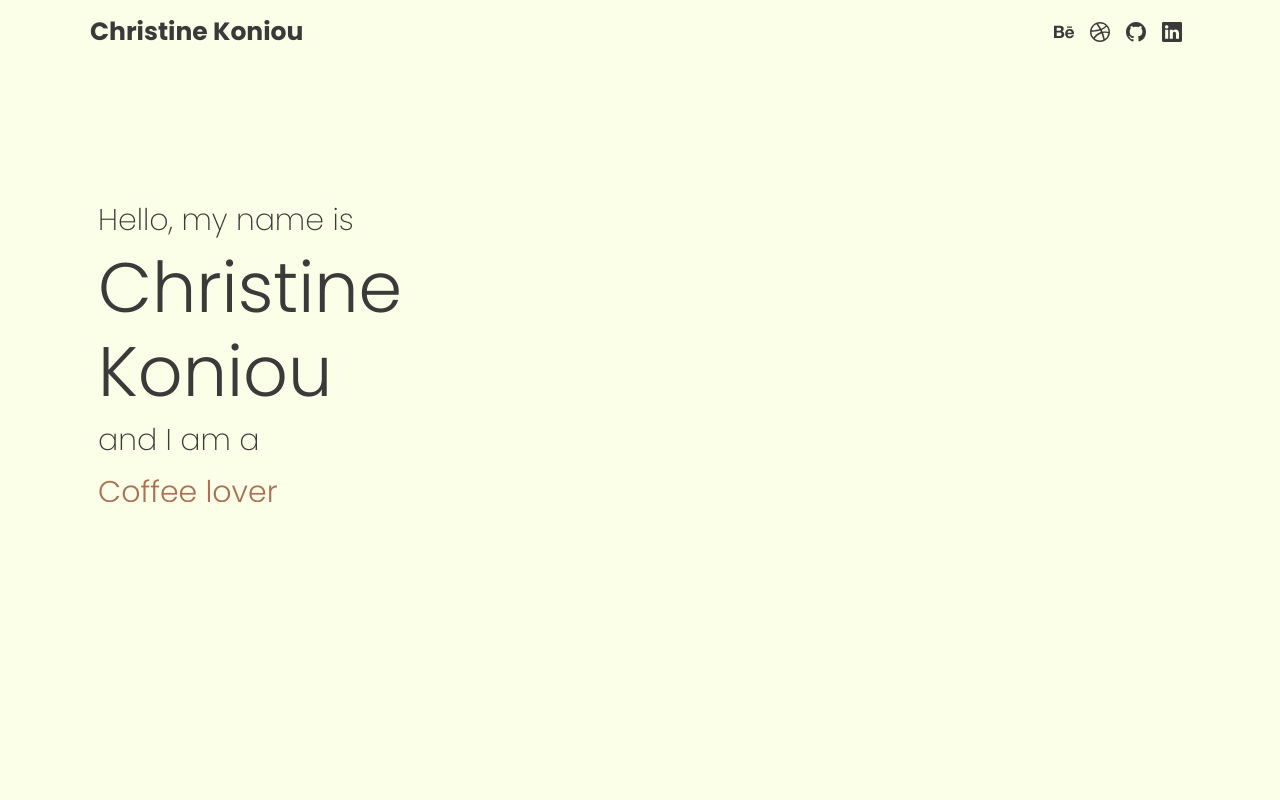
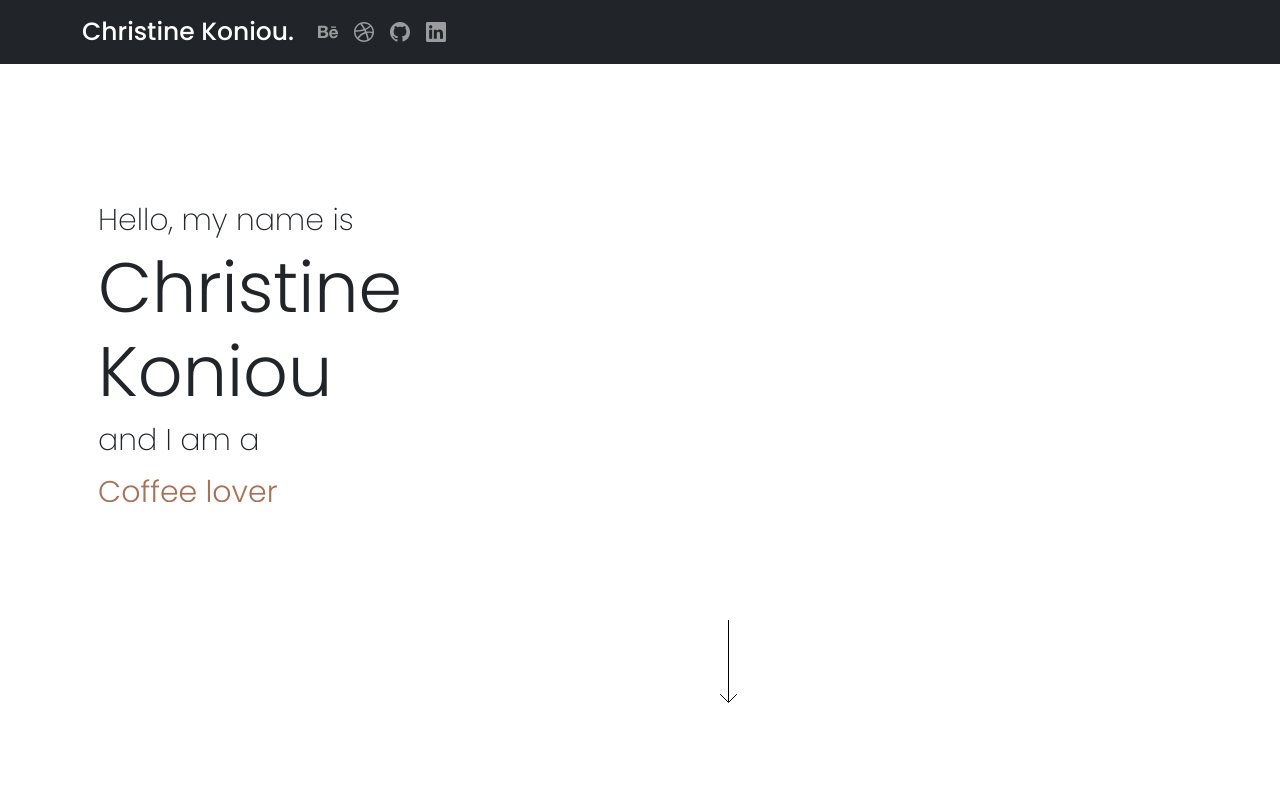
Before and after one commit to christineekn/portfolio, a React (Create React App) app: page / in a window 1280 px wide. Shown: the top 800 px of the page. Built offline with nearby package versions, Linux system fonts and the light colour scheme.

Commit message:
fixing nav bar

```diff
--- a/src/App.css
+++ b/src/App.css
@@ -1,6 +1,10 @@
 * {
+  font-family: "Poppins", sans-serif;
+}
+
+body {
   background-color: #fcffe7;
   color: #3a3a3a;
   margin: 0;
-  font-family: "Poppins", sans-serif;
+
 }
--- a/src/components/Navbar/Topnav.css
+++ b/src/components/Navbar/Topnav.css
@@ -1,19 +1,18 @@
-.list {
-  list-style-type: none;
-  text-align: center;
+.t {
+  display: flex;
+  justify-content: space-between;
+  align-items: center;
+  height: 6rem;
+  /* max-width: 1240px; */
+  width: 100vw;
+  margin: auto;
+}
+
+.me-auto {
+  /* margin-left:auto!important; */
 }
 
 .brand {
   font-size: 25px !important;
-  font-weight: 700;
-  color: #3a3a3a!important;
+  font-weight: 500;
 }
-
-/* Responsive */
-
-/* Mobile */
-@media screen and (max-width : 480px) {
-  .t {
-    display: none;
-  }
-}
--- a/src/components/Navbar/Topnav.js
+++ b/src/components/Navbar/Topnav.js
@@ -6,29 +6,68 @@
 
 const Topnav = () => {
   return (
-      <div className="t">
-        <Navbar expand="lg" className="p-2 container" fixed="top">
+    <Navbar bg="dark" variant={"dark"} expand="lg" fixed="top" className="t-nav">
       <Container>
-            <Navbar.Brand href="#home" className="brand">
-              Christine Koniou
-            </Navbar.Brand>
-            <Nav className="list">
-              <Nav.Link target="_blank" href="https://www.behance.net/christinekon">
-                <BsBehance size={20}/>
+        <Navbar.Brand href="#home" className="brand">Christine Koniou.</Navbar.Brand>
+        <Navbar.Toggle aria-controls="basic-navbar-nav" />
+        <Navbar.Collapse id="basic-navbar-nav" >
+          <Nav className="d-flex float-md-end">
+            <Nav.Link
+              className="p-2"
+              target="_blank"
+              href="https://www.behance.net/christinekon"
+            >
+              <BsBehance size={20} />
             </Nav.Link>
-              <Nav.Link target="_blank" href="https://dribbble.com/christKon">
-              <BsDribbble size={20}/>
+            <Nav.Link
+              className="p-2"
+              target="_blank"
+              href="https://dribbble.com/christKon"
+            >
+              <BsDribbble size={20} />
             </Nav.Link>
-              <Nav.Link target="_blank" href="https://github.com/christineekn">
-                <BsGithub size={20}/>
+            <Nav.Link
+              className="p-2"
+              target="_blank"
+              href="https://github.com/christineekn"
+            >
+              <BsGithub size={20} />
             </Nav.Link>
-              <Nav.Link target="_blank" href="https://www.linkedin.com/in/christine-koniou-2a0044100/">
-                <BsLinkedin size={20}/>
+            <Nav.Link
+              className="p-2"
+              target="_blank"
+              href="https://www.linkedin.com/in/christine-koniou-2a0044100/"
+            >
+              <BsLinkedin size={20} />
             </Nav.Link>
           </Nav>
+        </Navbar.Collapse>
       </Container>
     </Navbar>
-      </div>
+
+    // <div className="t">
+    //   <Navbar expand="lg" className="p-2 container" fixed="top">
+    //     <Container>
+    //       <Navbar.Brand href="#home" className="brand">
+    //         Christine Koniou.
+    //       </Navbar.Brand>
+    //       <Nav className="list d-xs-none">
+    //         <Nav.Link className="p-2" target="_blank" href="https://www.behance.net/christinekon">
+    //           <BsBehance size={20}/>
+    //         </Nav.Link>
+    //         <Nav.Link className="p-2" target="_blank" href="https://dribbble.com/christKon">
+    //         <BsDribbble size={20}/>
+    //         </Nav.Link>
+    //         <Nav.Link className="p-2" target="_blank" href="https://github.com/christineekn">
+    //           <BsGithub size={20}/>
+    //         </Nav.Link>
+    //         <Nav.Link className="p-2" target="_blank" href="https://www.linkedin.com/in/christine-koniou-2a0044100/">
+    //           <BsLinkedin size={20}/>
+    //         </Nav.Link>
+    //       </Nav>
+    //     </Container>
+    //   </Navbar>
+    // </div>
   );
 };
 
```
Lines whose indentation alone changed are shown as unchanged.
